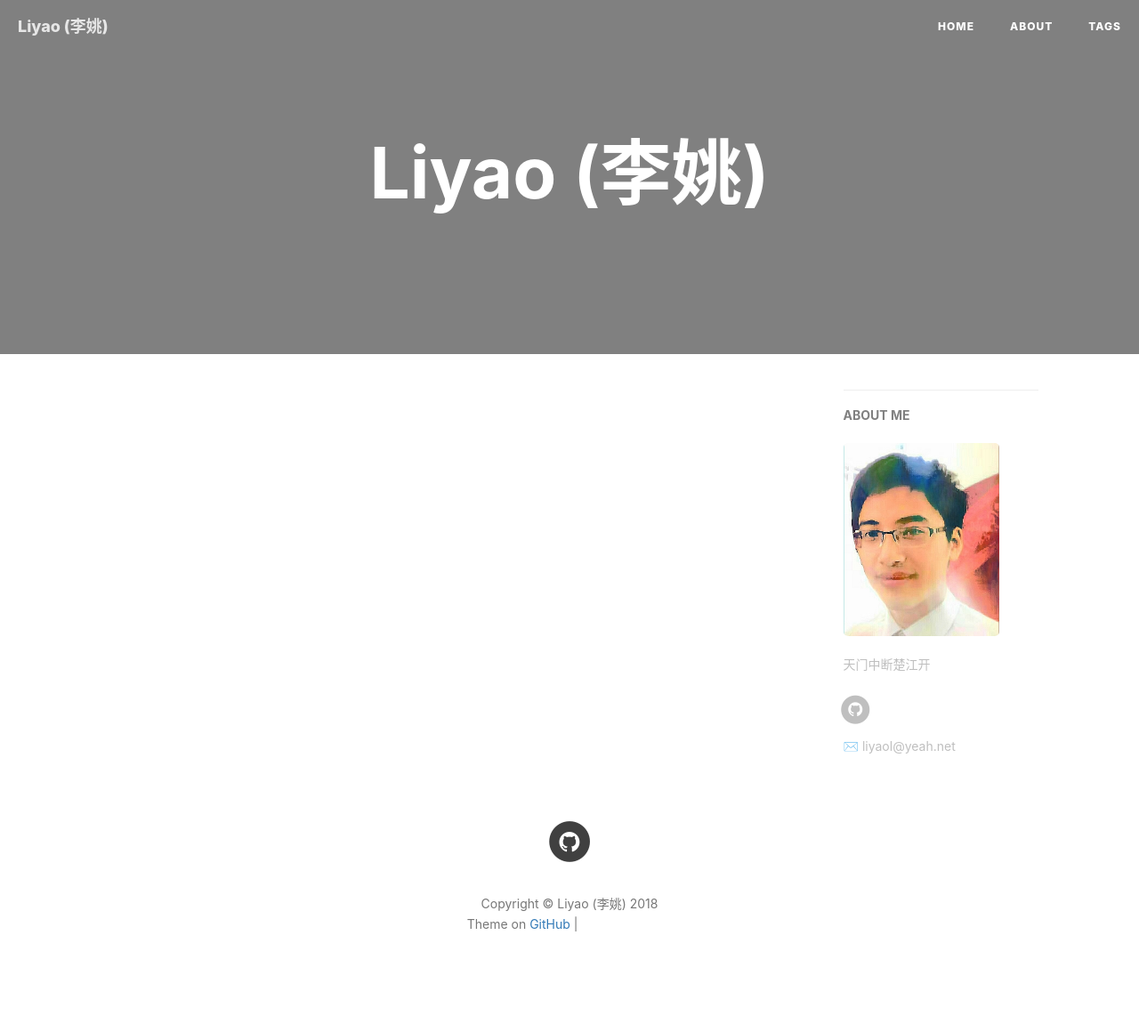
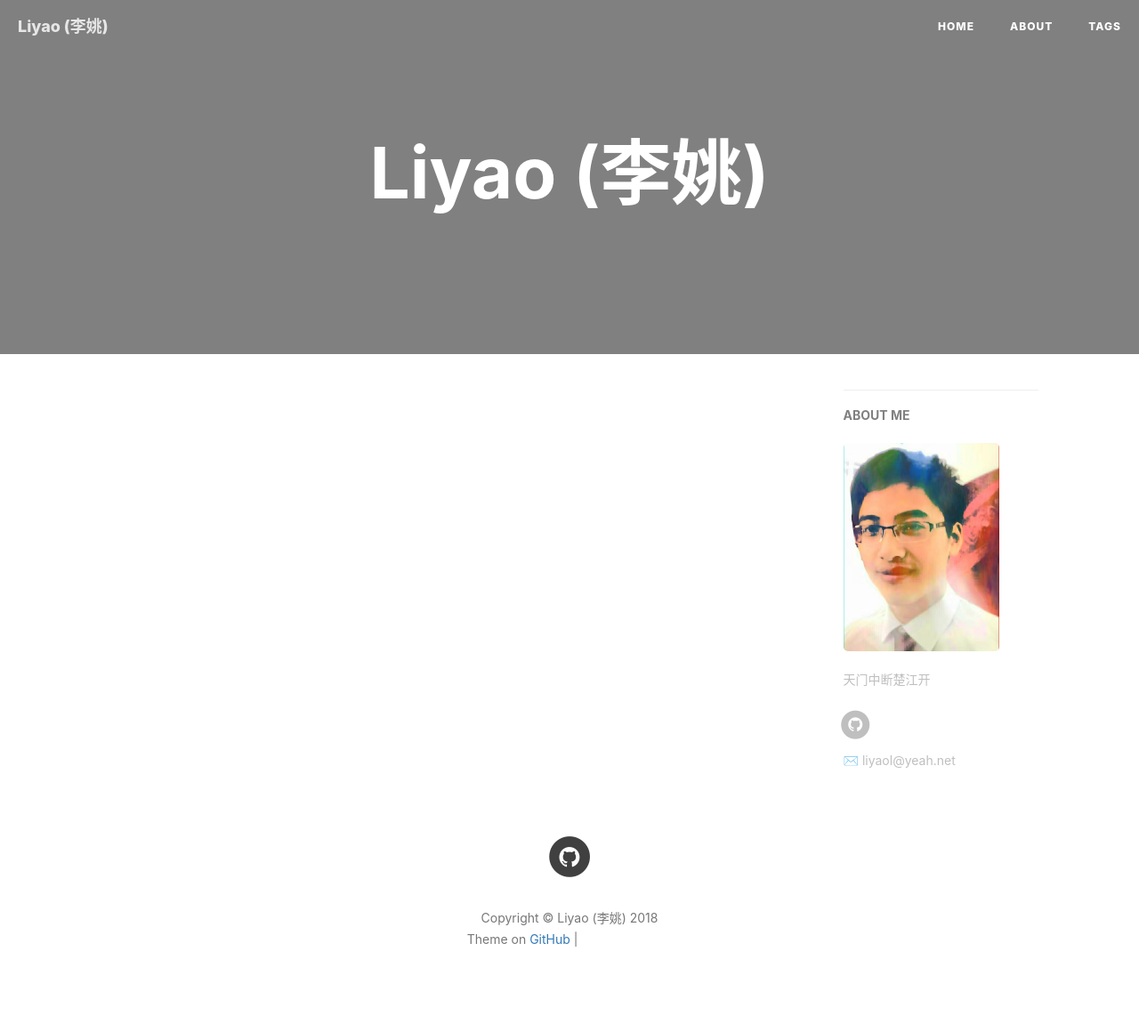
Before and after one commit to liyaoplus/liyaoplus.github.io, a Jekyll site: the page built from index.html, in a window 1280 px wide. Shown: the whole page at 89% size. Built offline with Jekyll 4.4.1, drawn with Linux system fonts in a browser that asks for light colours; nearby versions of some CDN libraries; the list of posts is cut into pages by our own code; comment, search, counter and statistics services are not loaded; grey boxes are pictures that could not be loaded.

Commit message:
Update _config.yml

```diff
--- a/_config.yml
+++ b/_config.yml
@@ -3,7 +3,8 @@
 SEOTitle: Liyao
 #header-img: img/post-bg-desk.jpg
 email: liyaol@yeah.net
-#description: "报君黄金台上意, 提携玉龙为君死"
+mboile: 131-6256-6039
+#description: ""
 keyword: "Liyao, 李姚"
 url: "https://liyaoplus.github.io"          # your host, for absolute URL
 baseurl: ""      # for example, '/blog' if your blog hosted on 'host/blog'
@@ -12,7 +13,7 @@
 # Sidebar settings
 sidebar: true                           # whether or not using Sidebar.
 sidebar-about-description: "天门中断楚江开"
-sidebar-avatar: /img/avatar-liyao.jpg      # use absolute URL, seeing it's used in both `/` and `/about/`
+sidebar-avatar: /img/avatar-liyao-2.jpg      # use absolute URL, seeing it's used in both `/` and `/about/`
 
 
 
@@ -21,7 +22,7 @@
 # weibo_username:     qiubaiying
 #zhihu_username:     qiubaiying
 github_username:    liyaoplus
-mobile_username:    131-62566039
+mobile_username:    131-6256-6039
 address_username:    上海市闵行区东川路800号上海交通大学
 #facebook_username:  baiying.qiu.7
 #jianshu_username:   e71990ada2fd
```
